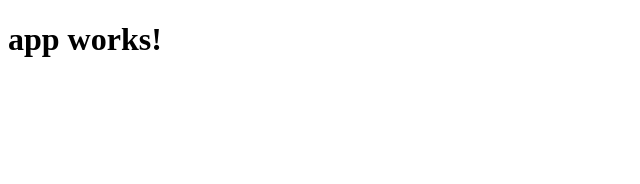
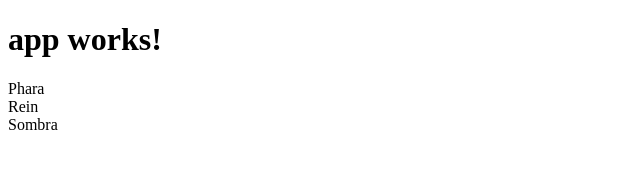
Before and after one commit to DanGeffroy/OPH, an Angular app: page / in a window 1280 px wide. Shown: the top 184 px of the page, without its empty margins (0-640 px from the left). Built offline with nearby package versions, Linux system fonts and the light colour scheme.

Commit message:
adding json input and the hero service

```diff
--- a/src/app/app.component.html
+++ b/src/app/app.component.html
@@ -1,3 +1,6 @@
 <h1>
   {{title}}
 </h1>
+<div *ngFor="let hero of heroes">
+  {{hero.name}}
+</div>
--- a/src/app/app.component.ts
+++ b/src/app/app.component.ts
@@ -1,10 +1,25 @@
 import { Component } from '@angular/core';
-
+import { HttpModule } from '@angular/http';
+import { Hero } from './hero';
+import { HeroDataService} from './hero-data.service';
 @Component({
   selector: 'app-root',
   templateUrl: './app.component.html',
-  styleUrls: ['./app.component.css']
+  styleUrls: ['./app.component.css'],
+  providers: [HeroDataService ]
 })
 export class AppComponent {
   title = 'app works!';
+  heroes : Hero[];
+  errorMessage: string;
+
+  constructor(private heroDataService: HeroDataService) {
+    this.getHeroes();
+  }
+  getHeroes() {
+    this.heroDataService.getHeroes()
+                        .then(
+                          heroes => this.heroes = heroes,
+                          error =>  this.errorMessage = <any>error);
+    }
 }
--- /dev/null
+++ b/src/app/hero-data.service.ts
@@ -0,0 +1,25 @@
+import { Injectable } from '@angular/core';
+import { Headers, Http } from '@angular/http';
+
+import 'rxjs/add/operator/toPromise';
+
+import { Hero } from './hero';
+
+@Injectable()
+export class HeroDataService {
+  heroesUrl = "app/heroes.json"
+  constructor(private http: Http) { }
+
+  getHeroes(): Promise<Hero[]>{
+    return this.http.get(this.heroesUrl)
+              .toPromise()
+              .then(response => response.json().data as Hero[])
+              .catch(this.handleError);
+  }
+
+  private handleError(error: any): Promise<any> {
+    console.error('An error occurred', error); // for demo purposes only
+    return Promise.reject(error.message || error);
+  }
+
+}
--- /dev/null
+++ b/src/app/hero.ts
@@ -0,0 +1,9 @@
+export class Hero {
+  id: number;
+  name: string;
+  type : String; //possible value dps heal tank
+  metaValue : number; //0 to 1, closer to one better in the current meta the hero is
+  isCounterBy: [Hero]; //
+  counter:[Hero];
+  img : String; // path to img
+}
--- /dev/null
+++ b/src/app/heroes.json
@@ -0,0 +1,29 @@
+{
+  "data": [
+    {  "id": 1,
+      "name": "Phara",
+      "type" : "DPS",
+      "metaValue" : 0.3,
+      "isCounterBy": [],
+      "counter":[],
+      "img" : ""
+    },
+    {  "id": 2,
+      "name": "Rein",
+      "type" : "Tank",
+      "metaValue" : 0.9,
+      "isCounterBy": [],
+      "counter":[],
+      "img" : ""
+    },
+    {  "id": 3,
+      "name": "Sombra",
+      "type" : "Tank",
+      "metaValue" : 0.2,
+      "isCounterBy": [],
+      "counter":[],
+      "img" : ""
+    }
+
+  ]
+}
```
Also changed, not shown: 1 other file (tests, documents, lock files or other folders).
